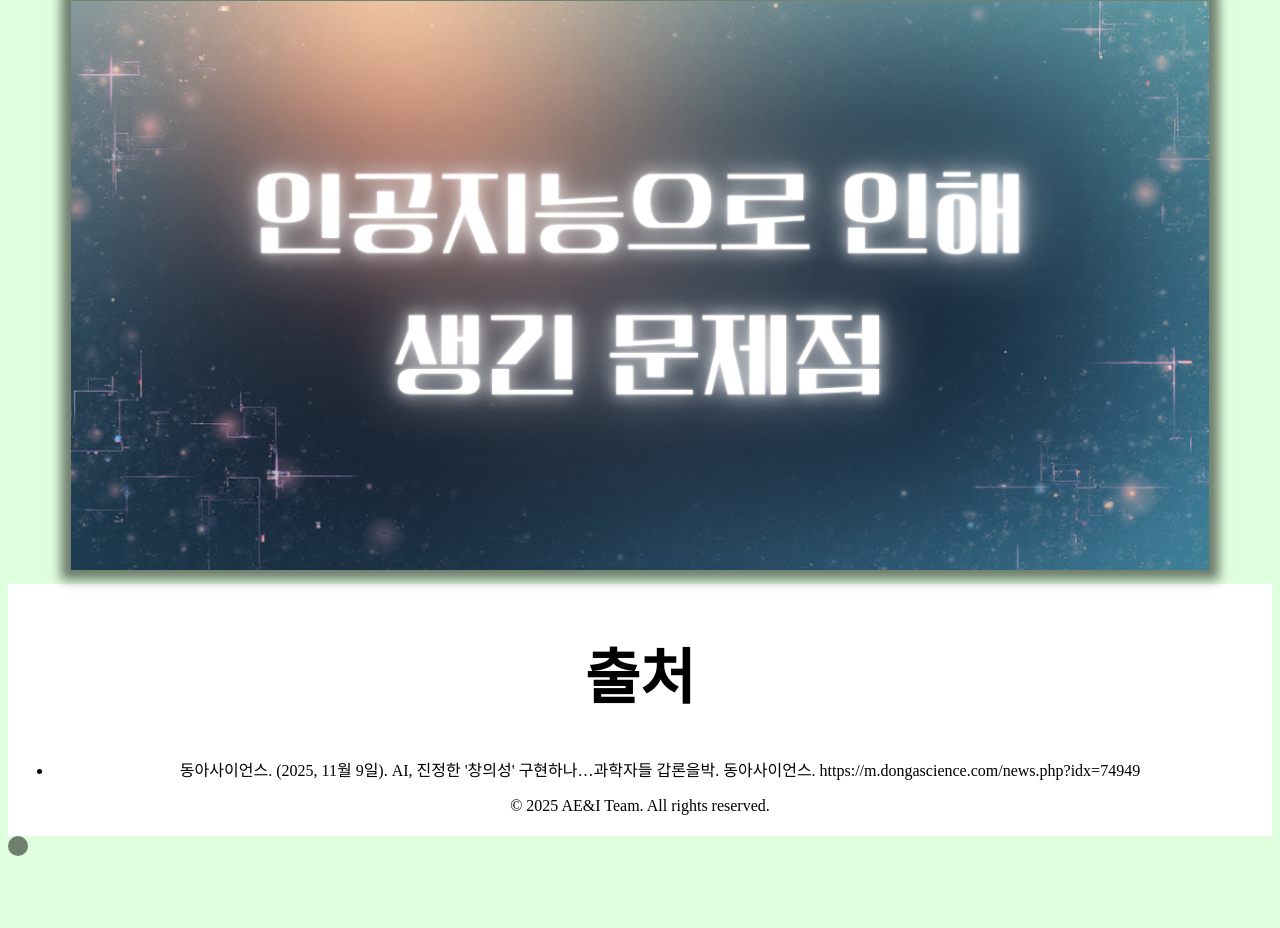
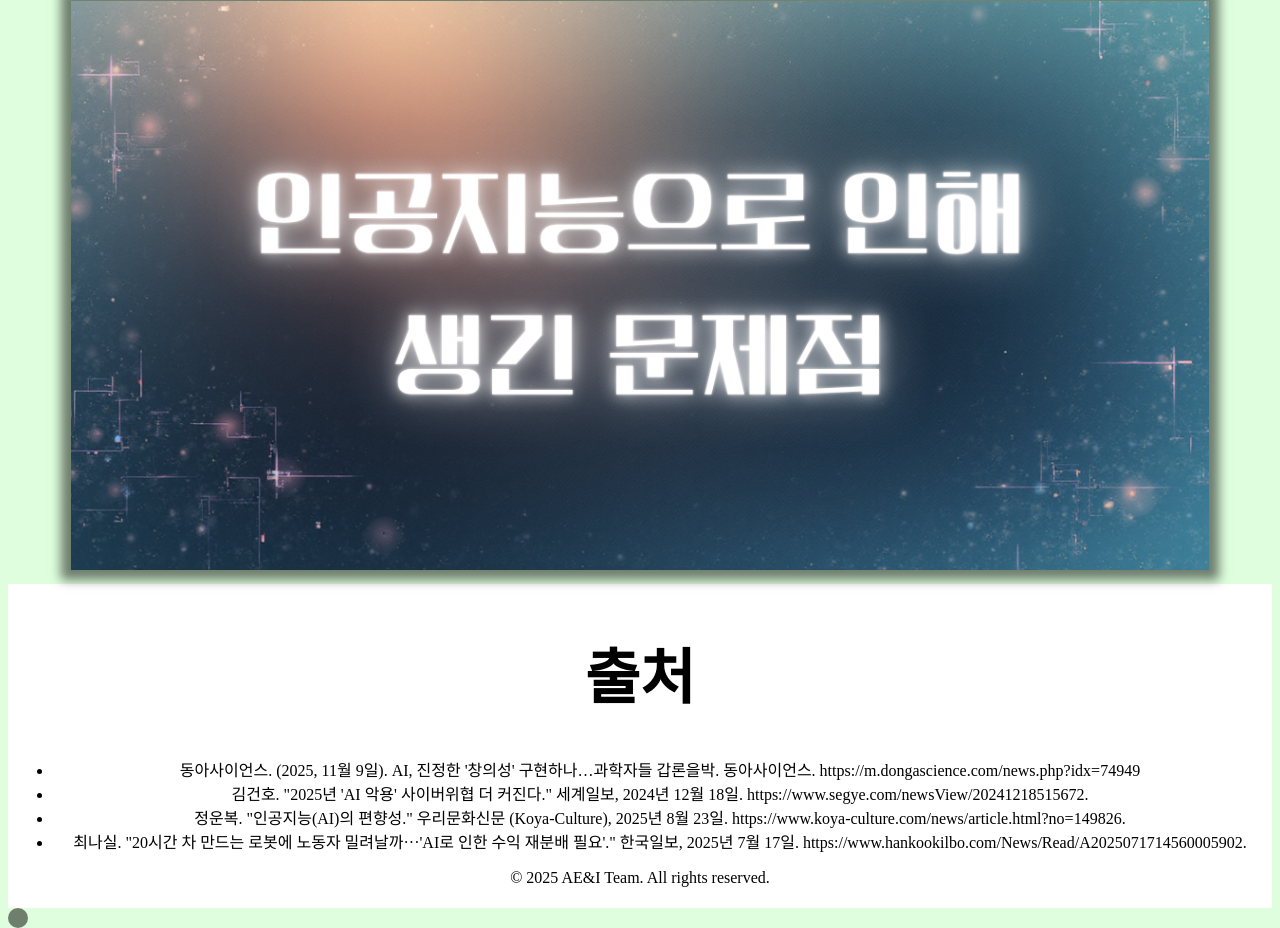
Before and after one commit to DanK314/About_AI, a plain HTML site: page index.html in a window 1280 px wide. Shown: the part 1714-2642 px from the top of the page. Before the commit the page ends 2570 px from the top, so only its background shows below. Drawn offline with Linux system fonts and the light colour scheme; a web font is replaced by a local one.

Commit message:
Add references to footer in index.html

```diff
--- a/index.html
+++ b/index.html
@@ -58,6 +58,9 @@
         <h1 class="footerTitle">출처</h1>
         <ul>
             <li>동아사이언스. (2025, 11월 9일). AI, 진정한 '창의성' 구현하나…과학자들 갑론을박. 동아사이언스. https://m.dongascience.com/news.php?idx=74949</li>
+            <li>김건호. "2025년 'AI 악용' 사이버위협 더 커진다." 세계일보, 2024년 12월 18일. https://www.segye.com/newsView/20241218515672.</li>
+            <li>정운복. "인공지능(AI)의 편향성." 우리문화신문 (Koya-Culture), 2025년 8월 23일. https://www.koya-culture.com/news/article.html?no=149826.</li>
+            <li>최나실. "20시간 차 만드는 로봇에 노동자 밀려날까···'AI로 인한 수익 재분배 필요'." 한국일보, 2025년 7월 17일. https://www.hankookilbo.com/News/Read/A2025071714560005902.</li>
         </ul>
         <p>© 2025 AE&amp;I Team. All rights reserved.</p>
     </footer>
```
